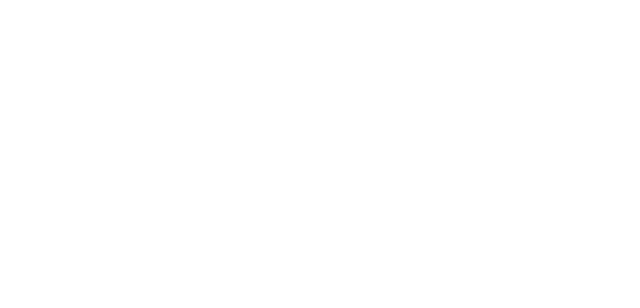
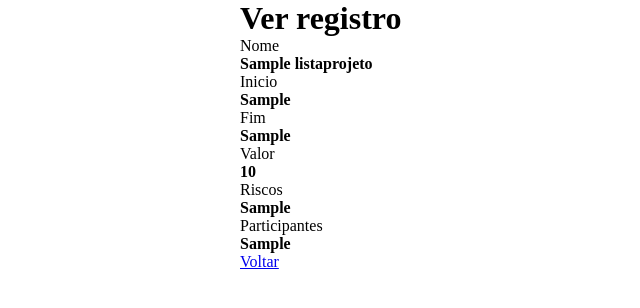
Before and after one commit to marcelodesouzacorrea/Lorem-Ipsum-Inc_test, a PHP site: page /read.php?id=1 in a window 1280 px wide. Before the commit the part shown is empty. Shown: the top 308 px of the page, without its empty margins (100-740 px from the left). Run offline with PHP 8.4, Linux system fonts and the light colour scheme; tables that the repository leaves empty or names only in its code hold one stand-in row (values such as "Sample post").

Commit message:
formatação html do read.php

```diff
--- a/read.php
+++ b/read.php
@@ -47,3 +47,48 @@
         exit();
     }
 ?>
+
+<!DOCTYPE html>
+<html lang="pt-br">
+<head>
+    <meta charset="UTF-8">
+    <meta http-equiv="X-UA-Compatible" content="IE=edge">
+    <meta name="viewport" content="width=device-width, initial-scale=1.0">
+    <title>Lorem-Ipsum-Inc</title>
+    <link rel="stylesheet" href="style.css">
+</head>
+<body>
+    <div class="container">
+        <h1>Ver registro</h1>
+
+        <div>
+            <label for="">Nome</label>
+            <p><b><?php echo $row['nome'];?></b></p>
+        </div>
+        <div>
+            <label for="">Inicio</label>
+            <p><b><?php echo $row['inicio'];?></b></p>
+        </div>
+        <div>
+            <label for="">Fim</label>
+            <p><b><?php echo $row['fim'];?></b></p>
+        </div>
+        <div>
+            <label for="">Valor</label>
+            <p><b><?php echo $row['valor'];?></b></p>
+        </div>
+        <div>
+            <label for="">Riscos</label>
+            <p><b><?php echo $row['riscos'];?></b></p>
+        </div>
+        <div>
+            <label for="">Participantes</label>
+            <p><b><?php echo $row['participantes'];?></b></p>
+        </div>
+        <p><a href="index.php" class="botao">Voltar</a></p>
+        </div>
+            </div>
+        </div>
+    </div>
+</body>
+</html>
```
